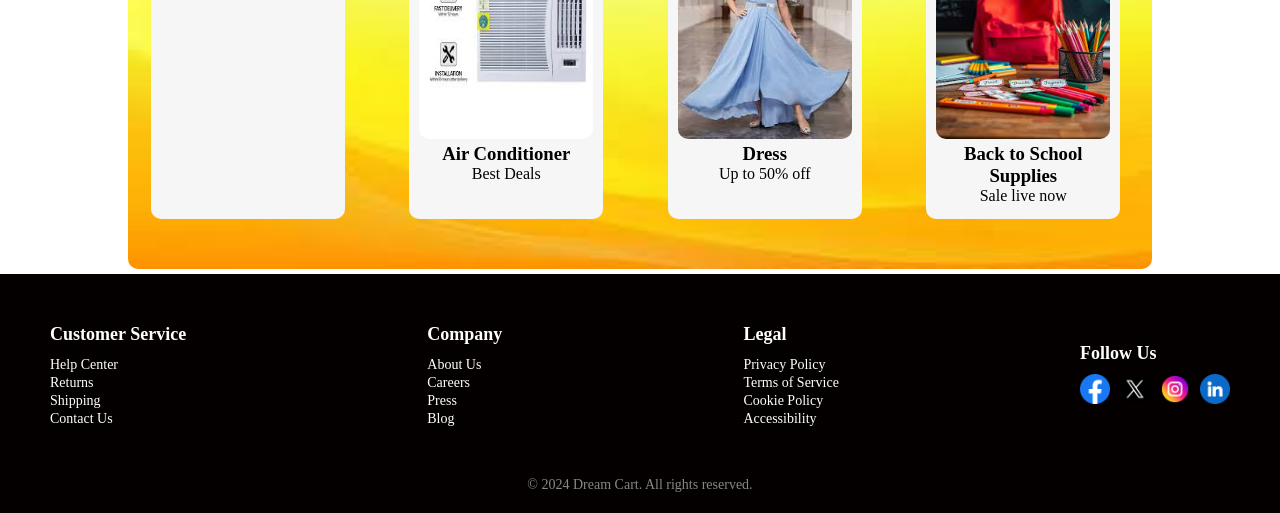
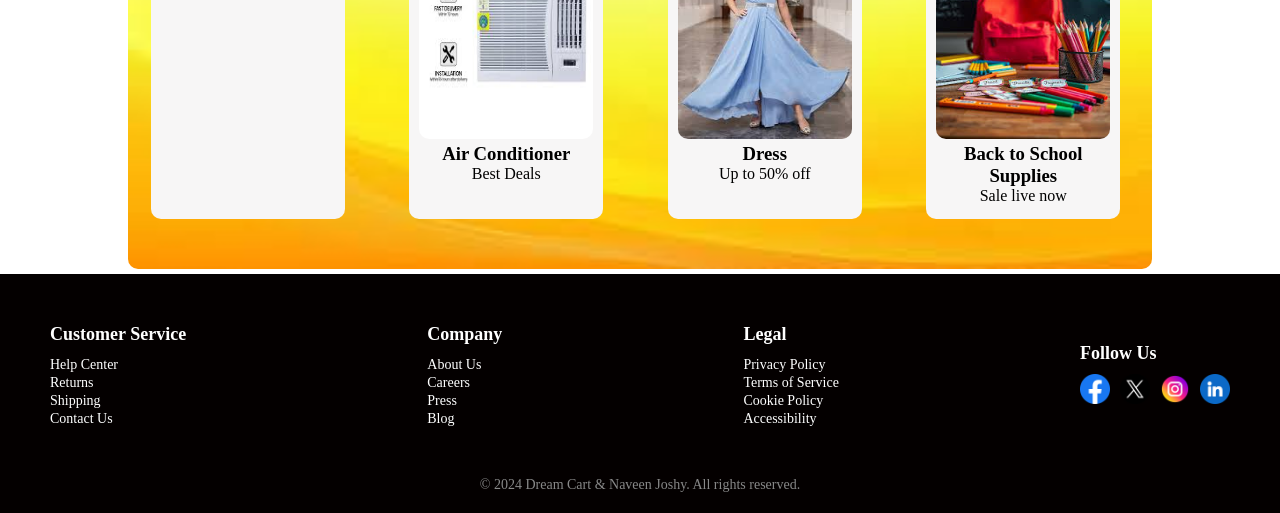
Before and after one commit to naveenjoshy/DreamCart, a plain HTML site: page index.html in a window 1280 px wide. Shown: the part 787-1300 px from the top of the page. Drawn offline with Linux system fonts and the light colour scheme.

Commit message:
minor updates

```diff
--- a/index.html
+++ b/index.html
@@ -124,7 +124,7 @@
         </div>
     </div>
     <div class="footer-bottom">
-        <p>&copy; 2024 Dream Cart. All rights reserved.</p>
+        <p>&copy; 2024 Dream Cart & Naveen Joshy. All rights reserved.</p>
     </div>
 </footer>
     </body>
```
